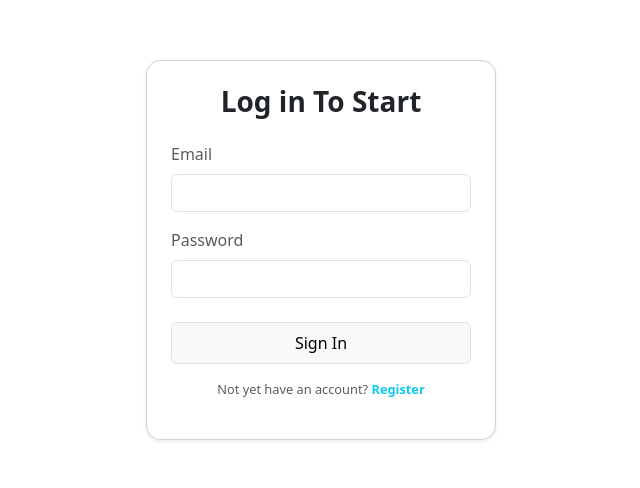
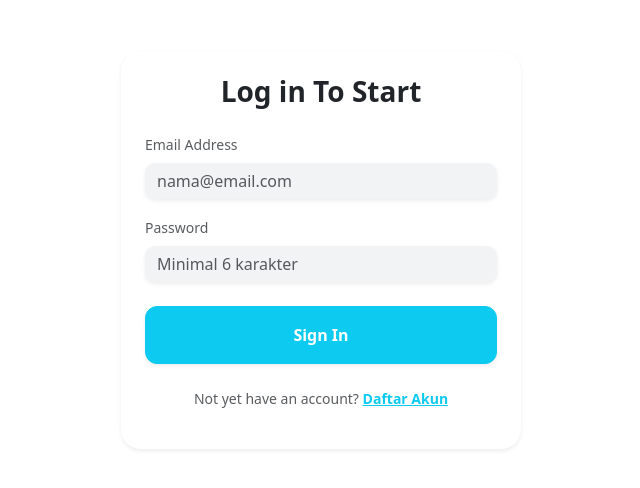
Before and after one commit to syakirahh8/sentra-database, a React (Vite) app in the folder frontend/: page / in a window 1280 px wide. Shown: the part 150-638 px from the top of the page, without its empty margins (319-959 px from the left). Built offline with nearby package versions, Linux system fonts and the light colour scheme.

Commit message:
fixing login

```diff
--- a/frontend/src/login.jsx
+++ b/frontend/src/login.jsx
@@ -2,7 +2,7 @@ import React, { useState } from "react";
 import { supabase } from "./supabaseClient";
 
 function Login() {
-  // 1. Tambahkan state untuk menentukan sedang di mode Login atau Register
+  // State untuk switch antara tampilan Login dan Register
   const [isRegistering, setIsRegistering] = useState(false);
 
   const [email, setEmail] = useState("");
@@ -15,13 +15,17 @@ function Login() {
 
     try {
       if (isRegistering) {
-        // --- LOGIKA REGISTER ---
+        // --- LOGIKA REGISTER DENGAN REDIRECT ---
         const { error } = await supabase.auth.signUp({
           email,
           password,
+          options: {
+            // URL ini harus sama dengan yang kamu daftarkan di Supabase Dashboard
+            emailRedirectTo: 'https://fiorekinan.github.io/sentra-verified/',
+          },
         });
         if (error) throw error;
-        alert("Pendaftaran berhasil! Silakan cek email kamu untuk konfirmasi.");
+        alert("Pendaftaran berhasil! Cek email kamu (termasuk spam) untuk konfirmasi akun.");
       } else {
         // --- LOGIKA LOGIN ---
         const { error } = await supabase.auth.signInWithPassword({
@@ -29,10 +33,10 @@ function Login() {
           password,
         });
         if (error) throw error;
-        alert("Login berhasil!");
+        alert("Login Berhasil!");
       }
     } catch (error) {
-      alert("Gagal: " + error.message);
+      alert("Waduh, ada masalah: " + error.message);
     } finally {
       setLoading(false);
     }
@@ -40,51 +44,54 @@ function Login() {
 
   return (
     <div className="container d-flex justify-content-center align-items-center" style={{ height: "100vh" }}>
-      <div className="card p-4 shadow-sm" style={{ width: "350px", borderRadius: "15px" }}>
-        {/* 2. Judul berubah sesuai mode */}
+      <div className="card p-4 shadow-sm" style={{ width: "400px", borderRadius: "20px", border: "none" }}>
         <h3 className="text-center mb-4 fw-bold">
           {isRegistering ? "Create Account" : "Log in To Start"}
         </h3>
 
         <form onSubmit={handleAuth}>
           <div className="mb-3">
-            <label className="form-label text-muted">Email</label>
+            <label className="form-label text-muted small">Email Address</label>
             <input
               type="email"
-              className="form-control"
+              className="form-control border-0 shadow-sm"
+              style={{ background: "#F1F3F4", borderRadius: "10px" }}
               value={email}
               onChange={(e) => setEmail(e.target.value)}
+              placeholder="nama@email.com"
               required
             />
           </div>
           <div className="mb-4">
-            <label className="form-label text-muted">Password</label>
+            <label className="form-label text-muted small">Password</label>
             <input
               type="password"
-              className="form-control"
+              className="form-control border-0 shadow-sm"
+              style={{ background: "#F1F3F4", borderRadius: "10px" }}
               value={password}
               onChange={(e) => setPassword(e.target.value)}
+              placeholder="Minimal 6 karakter"
               required
             />
           </div>
 
-          {/* 3. Teks tombol berubah sesuai mode */}
-          <button type="submit" className="btn btn-light w-100 border py-2" disabled={loading}>
-            {loading ? "Processing..." : (isRegistering ? "Register" : "Sign In")}
+          <button type="submit" className="btn btn-info w-100 py-3 text-white fw-bold shadow-sm" style={{ borderRadius: "12px" }} disabled={loading}>
+            {loading ? "Sabar ya..." : (isRegistering ? "Register Now" : "Sign In")}
           </button>
         </form>
 
-        {/* 4. Link di bawah ini sekarang punya fungsi onClick untuk ganti mode */}
-        <p className="text-center mt-3 text-muted" style={{ fontSize: "0.8rem" }}>
+        <div className="text-center mt-4">
+          <p className="text-muted small">
             {isRegistering ? "Already have an account?" : "Not yet have an account?"}{" "}
             <span
-            className="text-info"
-            style={{ cursor: "pointer", fontWeight: "bold" }}
+              className="text-info fw-bold"
+              style={{ cursor: "pointer", textDecoration: "underline" }}
               onClick={() => setIsRegistering(!isRegistering)}
             >
-            {isRegistering ? "Login" : "Register"}
+              {isRegistering ? "Login Disini" : "Daftar Akun"}
             </span>
           </p>
+        </div>
       </div>
     </div>
   );
```
Lines whose indentation alone changed are shown as unchanged.
